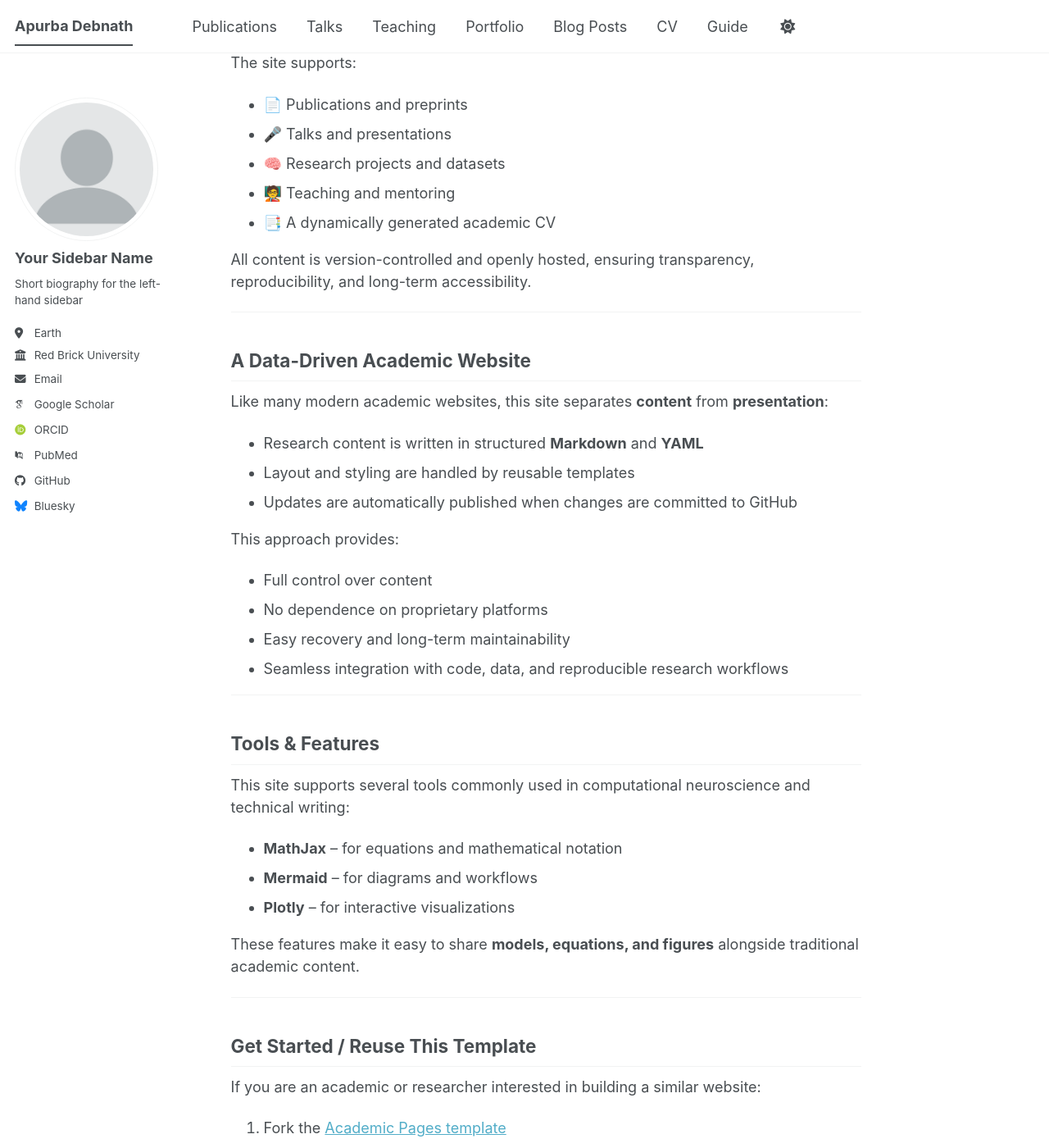
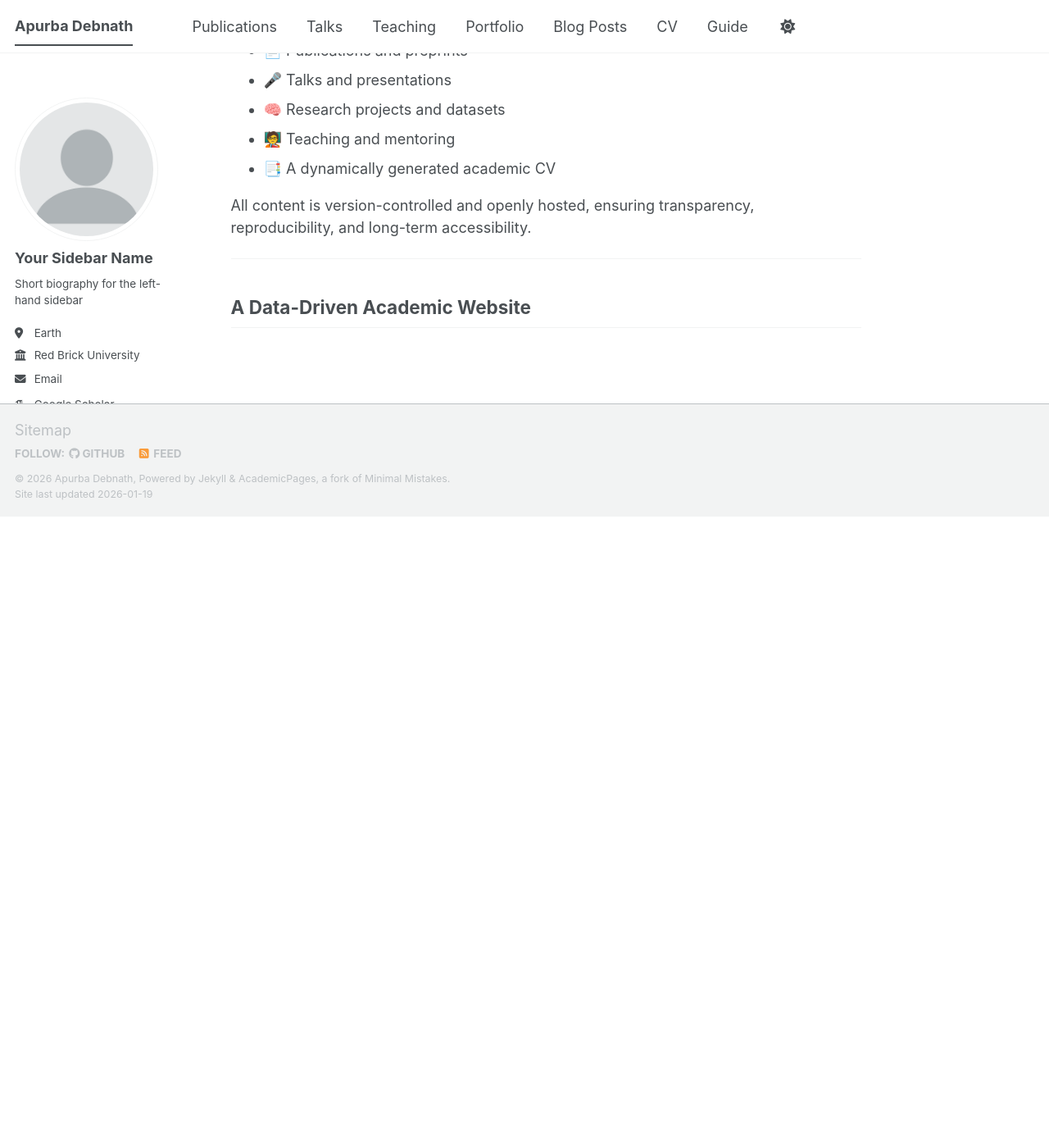
Before and after one commit to ApurbaApd/ApurbaApd.github.io, a Jekyll site: the page built from _pages/about.md, in a window 1280 px wide and 1400 px high, scrolled down 832 px. Shown: the whole window at 82% size. Built offline with Jekyll 4.4.1, drawn with Linux system fonts in a browser that asks for light colours; some web fonts are replaced; a script bundle is joined from its source files by our own code; library files that are not in the unit come from our copies; after the commit the page ends 1462 px from its top, so only the background shows below that; some of the changed text lies outside the part shown.

Commit message:
Simplify about page by removing sections
Removed title and various sections related to tools, features, and getting started from the about page.

```diff
--- a/_pages/about.md
+++ b/_pages/about.md
@@ -1,10 +1,6 @@
 ---
 permalink: /
-title: "Apurba Debnath | Computational Neuroscience & EEG Research"
 author_profile: true
-redirect_from:
-  - /about/
-  - /about.html
 ---
 
 Welcome! I am **Apurba Debnath**, a researcher working at the intersection of **computational neuroscience, EEG signal analysis, and machine learning**.
@@ -39,48 +35,3 @@ All content is version-controlled and openly hosted, ensuring transparency, repr
 ---
 
 ## A Data-Driven Academic Website
-Like many modern academic websites, this site separates **content** from **presentation**:
-
-- Research content is written in structured **Markdown** and **YAML**
-- Layout and styling are handled by reusable templates
-- Updates are automatically published when changes are committed to GitHub
-
-This approach provides:
-- Full control over content
-- No dependence on proprietary platforms
-- Easy recovery and long-term maintainability
-- Seamless integration with code, data, and reproducible research workflows
-
----
-
-## Tools & Features
-This site supports several tools commonly used in computational neuroscience and technical writing:
-
-- **MathJax** – for equations and mathematical notation
-- **Mermaid** – for diagrams and workflows
-- **Plotly** – for interactive visualizations
-
-These features make it easy to share **models, equations, and figures** alongside traditional academic content.
-
----
-
-## Get Started / Reuse This Template
-If you are an academic or researcher interested in building a similar website:
-
-1. Fork the [Academic Pages template](https://github.com/academicpages/academicpages.github.io)
-2. Rename the repository to `yourusername.github.io`
-3. Customize `_config.yml` and `_data/navigation.yml`
-4. Add your content in directories such as `_publications`, `_talks`, and `_pages`
-5. Commit and push — GitHub Pages will handle the rest
-
----
-
-## Learn More
-- 📘 [Academic Pages Guide](https://academicpages.github.io/markdown/)
-- 🧭 [Academic Pages Wiki](https://github.com/academicpages/academicpages.github.io/wiki)
-- 🛠️ [Minimal Mistakes Documentation](https://mmistakes.github.io/minimal-mistakes/docs/configuration/)
-- 💬 [GitHub Discussions](https://github.com/academicpages/academicpages.github.io/discussions)
-
----
-
-*This site is actively maintained and updated as my research progresses.*
```
